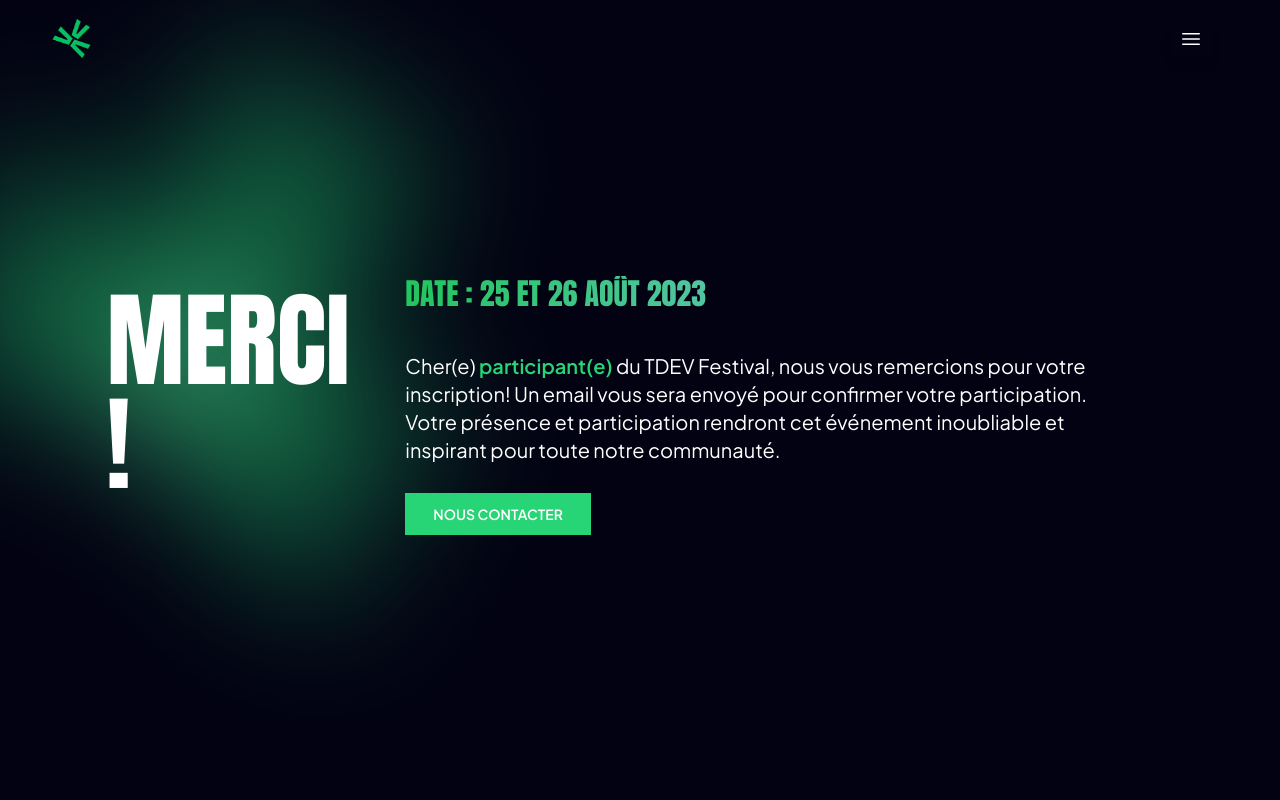
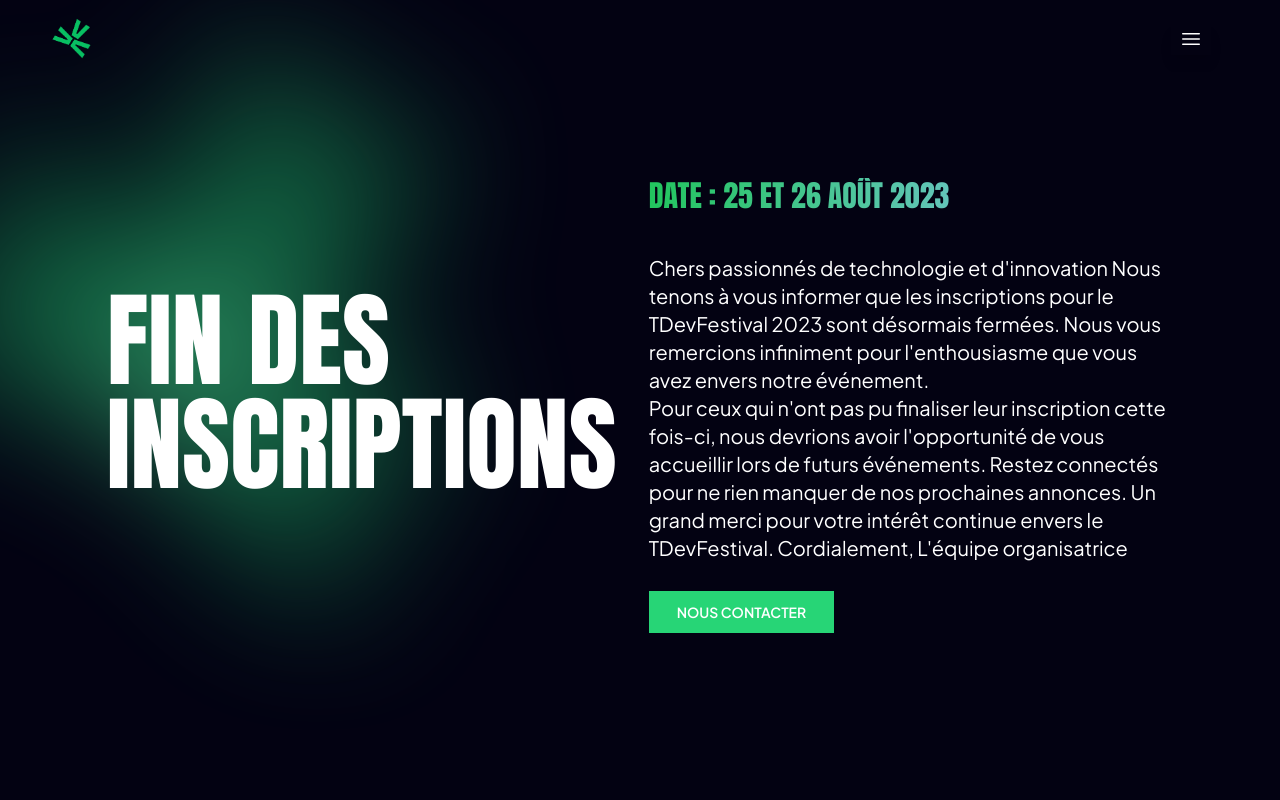
Before and after one commit to massahoudou/tedv-fest, a Next.js app: page /merci in a window 1280 px wide. Shown: the top 800 px of the page. Built offline with nearby package versions, Linux system fonts and the light colour scheme.

Commit message:
closing incription

```diff
--- a/src/app/merci/page.jsx
+++ b/src/app/merci/page.jsx
@@ -16,14 +16,14 @@
     <Navbar />
     <header className="bg-dark overflow-hidden text-white h-screen  relative ">
             <div className="flex flex-wrap   lg:flex-nowrap lg:w-10/12 w-11/12 mx-auto md:gap-8  py-20 lg:h-full items-center relative z-20 ">
-                <div className=" w-full h-fit pt-10 md:p-0   lg:w-3/12">
+                <div className=" w-full h-fit pt-10 md:p-0   lg:w-6/12">
                     <Heading>
                         <h1 className=" py-2 lg:p-0 md:mb-4 md:text-left text-white">
-                       merci !
+                        Fin des Inscriptions
                         </h1>
                     </Heading>
                 </div>
-                <div className="  w-full lg:w-8/12 text-xl pt-10  md:py-0 ">
+                <div className="  w-full lg:w-7/12 text-xl pt-10  md:py-0 ">
                     <Heading>
                         <div className=" text-transparent uppercase  text-2xl mb-10  md:text-3xl bg-clip-text bg-gradient-to-r from-green-500 to-blue-300" data-aos="fade-up" data-aos-delay="200">
                             DATE : 25 et 26 Août 2023
@@ -31,8 +31,15 @@
                     </Heading>
                     <div data-aos="fade-up" data-aos-delay="300">
                         <p className="md:text-xl font-medium">
-                        Cher(e) <span className="text-primary font-semibold"> participant(e) </span> du TDEV Festival, nous vous remercions pour votre inscription! Un email vous sera envoyé pour confirmer votre participation.
-Votre présence et participation rendront cet événement inoubliable et inspirant pour toute notre communauté.
+
+                        Chers passionnés de technologie et d&apos;innovation
+                        Nous tenons à vous informer que les inscriptions pour le TDevFestival 2023 sont désormais fermées. Nous vous remercions infiniment pour l&apos;enthousiasme que vous avez envers notre événement.
+<br />
+Pour ceux qui n&apos;ont pas pu finaliser leur inscription cette fois-ci, nous devrions avoir l&apos;opportunité de vous accueillir lors de futurs événements. Restez connectés pour ne rien manquer de nos prochaines annonces.
+
+Un grand merci pour votre intérêt continue envers le TDevFestival.
+
+Cordialement, L&apos;équipe organisatrice
                         </p>
                         <div className="mt-10"></div>
                         <div className="text-sm">
--- a/src/components/Navbar.jsx
+++ b/src/components/Navbar.jsx
@@ -71,7 +71,7 @@
                                     </li>
                             })}
                             <li>
-                                <FillButton href="/inscription" title="S'inscrire maintenant " />
+                                <FillButton href="/merci" title="S'inscrire maintenant " />
                             </li>
                         </ul>
 
@@ -109,7 +109,7 @@
                         </ul>
                     </div>
                     <div className="text-white   w-fit">
-                        <FillButton href="/inscription" title="Inscription " />
+                        <FillButton href="/merci" title="Inscription " />
                     </div>
                 </div>
             </div>
--- a/src/components/sections/SectionAbout.jsx
+++ b/src/components/sections/SectionAbout.jsx
@@ -30,7 +30,7 @@
                 Bienvenue sur le site du TDEV Festival, un événement passionnant mettant en lumière la synergie entre la transformation numérique et le développement durable. Notre thème central, &quot;Transformation numérique : alliée du développement durable&quot;, explore les nombreuses façons dont la révolution numérique peut contribuer à un avenir plus durable. Nous vous invitons à rejoindre cette initiative inspirante et à découvrir comment le numérique peut être un moteur essentiel du progrès écologique et social.
                 </p>
                 <div className='flex  items-center justify-start py-3 '>
-                    <FillButton title="S'inscrire" href="/inscription" />
+                    <FillButton title="S'inscrire" href="/merci" />
                     <OutlineButton href="/apropos" title="Apprendre plus " />
                 </div>
             </div>
--- a/src/components/sections/SectionsHeaders.jsx
+++ b/src/components/sections/SectionsHeaders.jsx
@@ -63,7 +63,7 @@
             Découvrez le TDEV Festival, l&apos;événement incontournable qui explore la synergie entre la transformation numérique et le développement durable, pour un avenir innovant et écologiquement responsable.
           </p>
           <div className='flex justify-start items-center  py-2 md:py-3 '>
-            <FillButton href="/inscription" title="S'inscrire " />
+            <FillButton href="/merci" title="S'inscrire " />
             <OutlineButton href="#about" title="Apprendre plus" />
 
           </div>
--- a/src/data/Links..jsx
+++ b/src/data/Links..jsx
@@ -17,7 +17,7 @@
  {
     name: "Programmes",
     link: "/#program",
-    deseable: true ,
+    deseable: false ,
  },
  {
     name: "hackaton",
```
